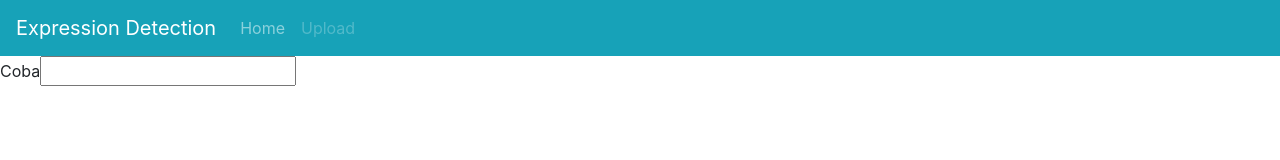
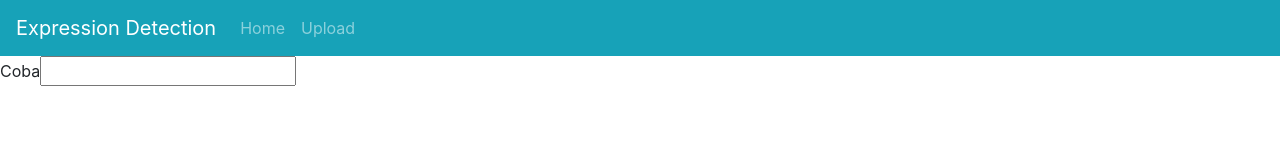
Before and after one commit to expressionDetector/client, a Vue app: page / in a window 1280 px wide. Shown: the top 160 px of the page. Built offline with nearby package versions, Linux system fonts and the light colour scheme.

Commit message:
update navbar

```diff
--- a/src/components/general/Nav.vue
+++ b/src/components/general/Nav.vue
@@ -5,7 +5,7 @@
     <b-collapse id="nav-collapse" is-nav>
       <b-navbar-nav class="menu">
         <b-nav-item href="#" class="text-center">Home</b-nav-item>
-        <b-nav-item href="#" disabled>Upload</b-nav-item>
+        <b-nav-item href="#" class="text-center">Upload</b-nav-item>
       </b-navbar-nav>
     </b-collapse>
   </b-navbar>
```
Also changed, not shown: 3 other files (tests, documents, lock files or other folders).
